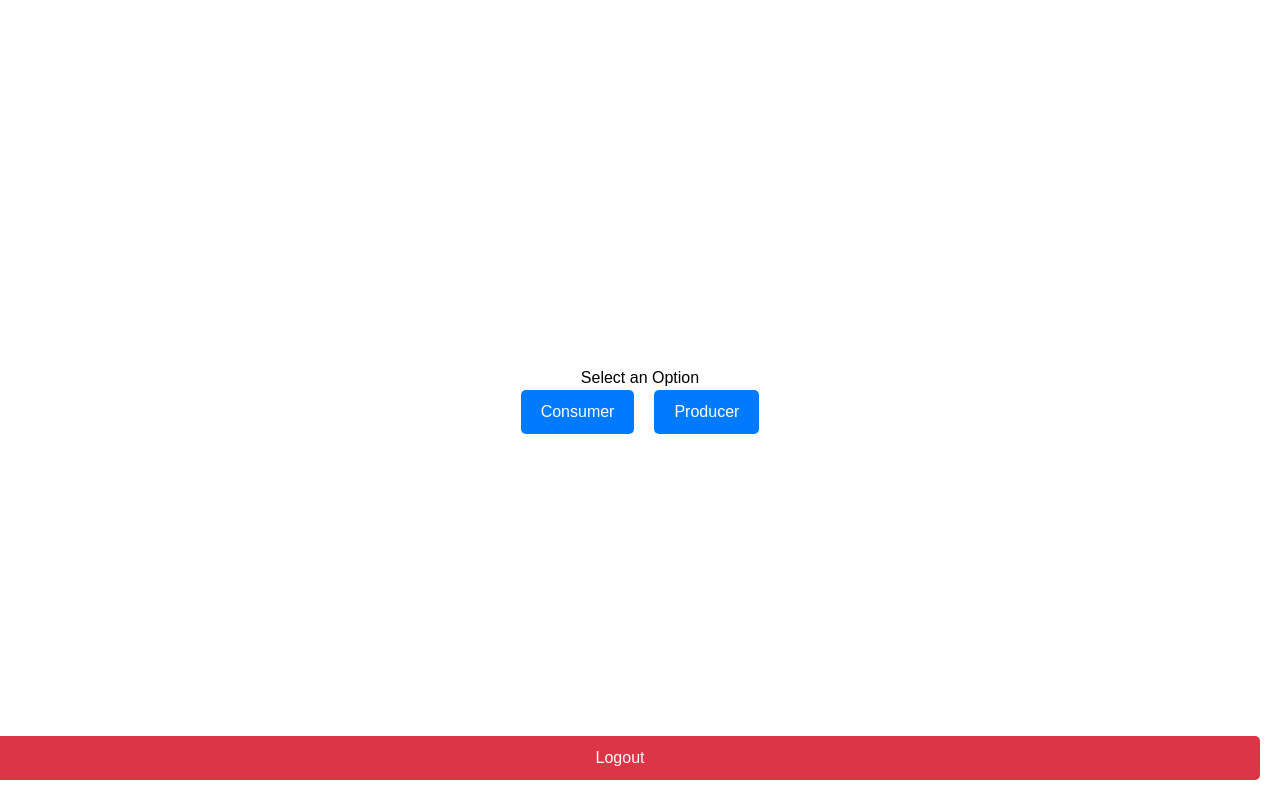
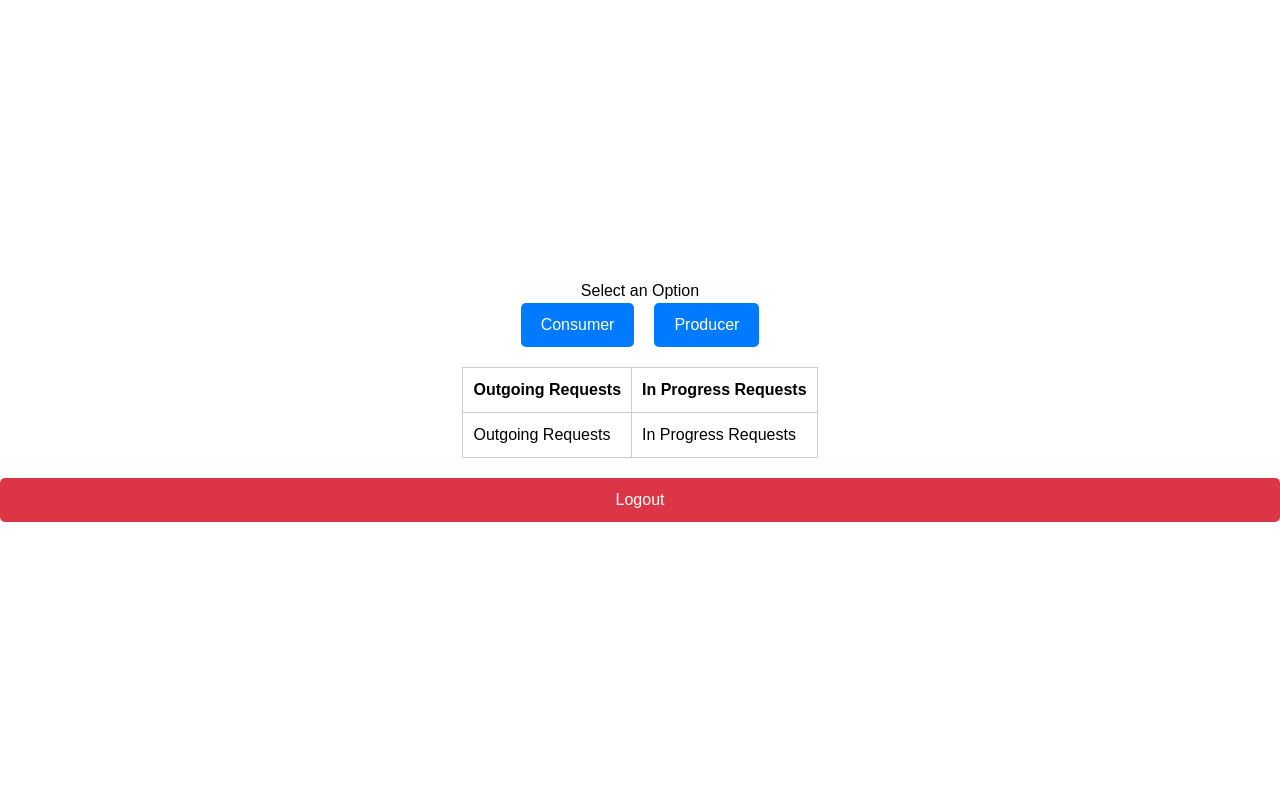
Before and after one commit to slye20/Impromptu-frontend, a React (Create React App) app: page / in a window 1280 px wide. Both pictures are taken after typing "Sample", "Sample123" into the empty fields and a click on the button "Login". Built offline with nearby package versions, Linux system fonts and the light colour scheme.

Commit message:
basic page missing chat and api

```diff
--- a/src/App.js
+++ b/src/App.js
@@ -11,10 +11,23 @@ function App() {
   const [isLoggedIn, setIsLoggedIn] = useState(false);
   const [username, setUsername] = useState('');
   const [items, setItems] = useState([]);
+  const [userRequests, setUserRequests] = useState({});
+
+  // Function to update the common screen
+  const updateCommonScreen = (newItem) => {
+    setItems((prevItems) => [...prevItems, newItem]);
+  };
 
   const handleLogin = (username) => {
     setUsername(username);
     setIsLoggedIn(true);
+    setUserRequests((prevRequests) => ({
+      ...prevRequests,
+      [username]: {
+        outgoingRequest: { consumer: [], producer: [] },
+        inProgress: [],
+      },
+    }));
   };
 
   const handleLogout = () => {
@@ -29,13 +42,50 @@ function App() {
       username,
       timestamp: new Date().toLocaleString(),
     };
-    setItems([...items, newItem]);
+
+    updateCommonScreen(newItem); // Update common screen
+
+    if (itemText.startsWith('Request:')) {
+      setUserRequests((prevRequests) => ({
+        ...prevRequests,
+        [username]: {
+          ...prevRequests[username],
+          outgoingRequest: {
+            ...prevRequests[username].outgoingRequest,
+            consumer: [...prevRequests[username].outgoingRequest.consumer, newItem],
+          },
+        },
+      }));
+    } else if (itemText.startsWith('Service:')) {
+      setUserRequests((prevRequests) => ({
+        ...prevRequests,
+        [username]: {
+          ...prevRequests[username],
+          outgoingRequest: {
+            ...prevRequests[username].outgoingRequest,
+            producer: [...prevRequests[username].outgoingRequest.producer, newItem],
+          },
+        },
+      }));
+    }
   };
 
   const toggleInProgress = (index) => {
-    setItems(items.map((item, i) => (
-      i === index ? { ...item, inProgress: !item.inProgress } : item
-    )));
+    const item = items[index];
+    setItems((prevItems) =>
+      prevItems.map((item, i) =>
+        i === index ? { ...item, inProgress: !item.inProgress } : item
+      )
+    );
+    if (!item.inProgress) {
+      setUserRequests((prevRequests) => ({
+        ...prevRequests,
+        [username]: {
+          ...prevRequests[username],
+          inProgress: [...prevRequests[username].inProgress, item],
+        },
+      }));
+    }
   };
 
   return (
@@ -43,9 +93,39 @@ function App() {
       <div className="App">
         {isLoggedIn ? (
           <Routes>
-            <Route path="/consumer" element={<Consumer items={items} addItem={addItem} toggleInProgress={toggleInProgress} username={username} />} />
-            <Route path="/producer" element={<Producer items={items} addItem={addItem} toggleInProgress={toggleInProgress} username={username} />} />
-            <Route path="/" element={<Home onLogout={handleLogout} />} />
+            <Route
+              path="/consumer"
+              element={
+                <Consumer
+                  items={items}
+                  addItem={addItem}
+                  toggleInProgress={toggleInProgress}
+                  username={username}
+                  setUserRequests={setUserRequests}
+                />
+              }
+            />
+            <Route
+              path="/producer"
+              element={
+                <Producer
+                  items={items}
+                  addItem={addItem}
+                  toggleInProgress={toggleInProgress}
+                  username={username}
+                  setUserRequests={setUserRequests}
+                />
+              }
+            />
+            <Route
+              path="/"
+              element={
+                <Home
+                  onLogout={handleLogout}
+                  userRequests={userRequests[username]}
+                />
+              }
+            />
           </Routes>
         ) : (
           <Login onLogin={handleLogin} />
--- a/src/Consumer.js
+++ b/src/Consumer.js
@@ -3,7 +3,7 @@ import React, { useState } from 'react';
 import { useNavigate } from 'react-router-dom';
 import './Consumer.css';
 
-function Consumer({ items, addItem, toggleInProgress, username }) {
+function Consumer({ items, addItem, toggleInProgress, username, setUserRequests }) {
   const [request, setRequest] = useState('');
   const navigate = useNavigate();
 
--- a/src/Home.css
+++ b/src/Home.css
@@ -5,7 +5,6 @@
   align-items: center;
   justify-content: center;
   height: 100vh;
-  position: relative;
 }
 
 .options {
@@ -25,10 +24,23 @@
   background-color: #0056b3;
 }
 
+.request-table {
+  margin-top: 20px;
+}
+
+.request-table table {
+  width: 100%;
+  border-collapse: collapse;
+}
+
+.request-table th, .request-table td {
+  padding: 10px;
+  border: 1px solid #ccc;
+  text-align: left;
+}
+
 .logout-button {
-  position: absolute;
-  bottom: 20px;
-  right: 20px;
+  margin-top: 20px;
   padding: 10px 20px;
   background-color: #dc3545;
   color: white;
--- a/src/Home.js
+++ b/src/Home.js
@@ -1,10 +1,9 @@
-
 
 import React from 'react';
 import { Link } from 'react-router-dom';
 import './Home.css';
 
-function Home({ onLogout }) {
+function Home({ onLogout, userRequests }) {
   return (
     <div className="home">
       <h2>Select an Option</h2>
@@ -16,7 +15,45 @@ function Home({ onLogout }) {
           Producer
         </Link>
       </div>
-      <button className="logout-button" onClick={onLogout}>Logout</button>
+      <div className="request-table">
+        <table>
+          <thead>
+            <tr>
+              <th>Outgoing Requests</th>
+              <th>In Progress Requests</th>
+            </tr>
+          </thead>
+          <tbody>
+            <tr>
+              <td>
+                <h3>Outgoing Requests</h3>
+                <ul>
+                  {userRequests &&
+                    userRequests.outgoingRequest &&
+                    [...userRequests.outgoingRequest.consumer, ...userRequests.outgoingRequest.producer].map(
+                      (request, index) => (
+                        <li key={index}>{request.text}</li>
+                      )
+                    )}
+                </ul>
+              </td>
+              <td>
+                <h3>In Progress Requests</h3>
+                <ul>
+                  {userRequests &&
+                    userRequests.inProgress &&
+                    userRequests.inProgress.map((request, index) => (
+                      <li key={index}>{request.text}</li>
+                    ))}
+                </ul>
+              </td>
+            </tr>
+          </tbody>
+        </table>
+      </div>
+      <button className="logout-button" onClick={onLogout}>
+        Logout
+      </button>
     </div>
   );
 }
--- a/src/Producer.js
+++ b/src/Producer.js
@@ -1,9 +1,8 @@
-
 import React, { useState } from 'react';
 import { useNavigate } from 'react-router-dom';
 import './Producer.css';
 
-function Producer({ items, addItem, toggleInProgress, username }) {
+function Producer({ items, addItem, toggleInProgress, username, setUserRequests }) {
   const [service, setService] = useState('');
   const navigate = useNavigate();
 
```
Lines whose indentation alone changed are shown as unchanged.
